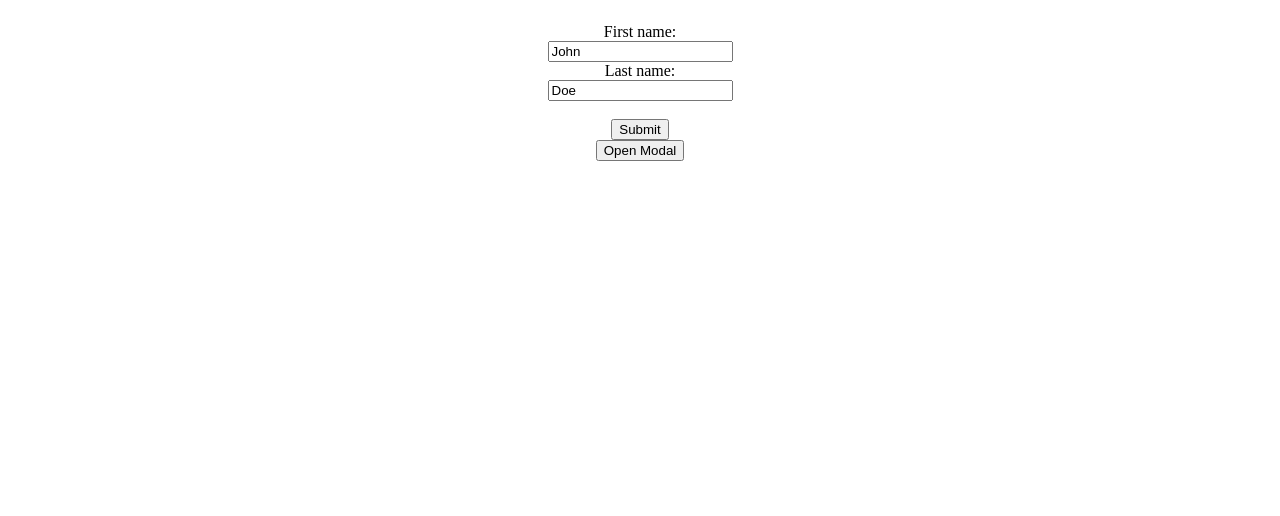
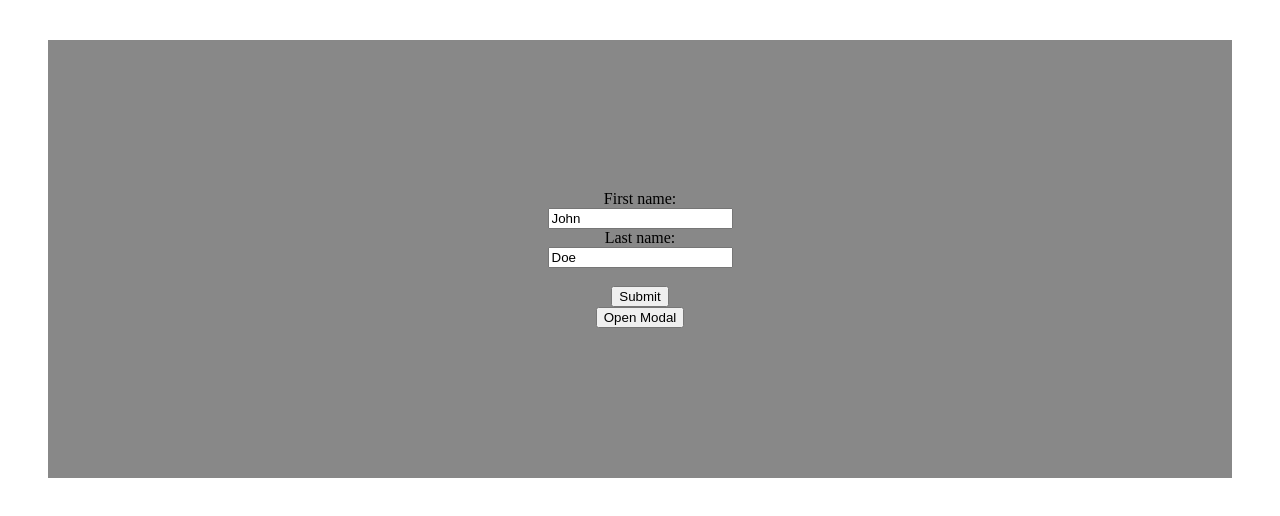
Before and after one commit to wcg-sam/github, a plain HTML site: page index.html in a window 1280 px wide. Drawn offline with Linux system fonts and the light colour scheme.

Commit message:
commit on master

```diff
--- a/page.css
+++ b/page.css
@@ -37,5 +37,7 @@
 
   #main-content{
       text-align: center;
-      padding: 15px 15px;
+      padding: 150px 15px;
+      background-color: #888;
+      margin: 40px 40px 40px 40px;
   }
```
